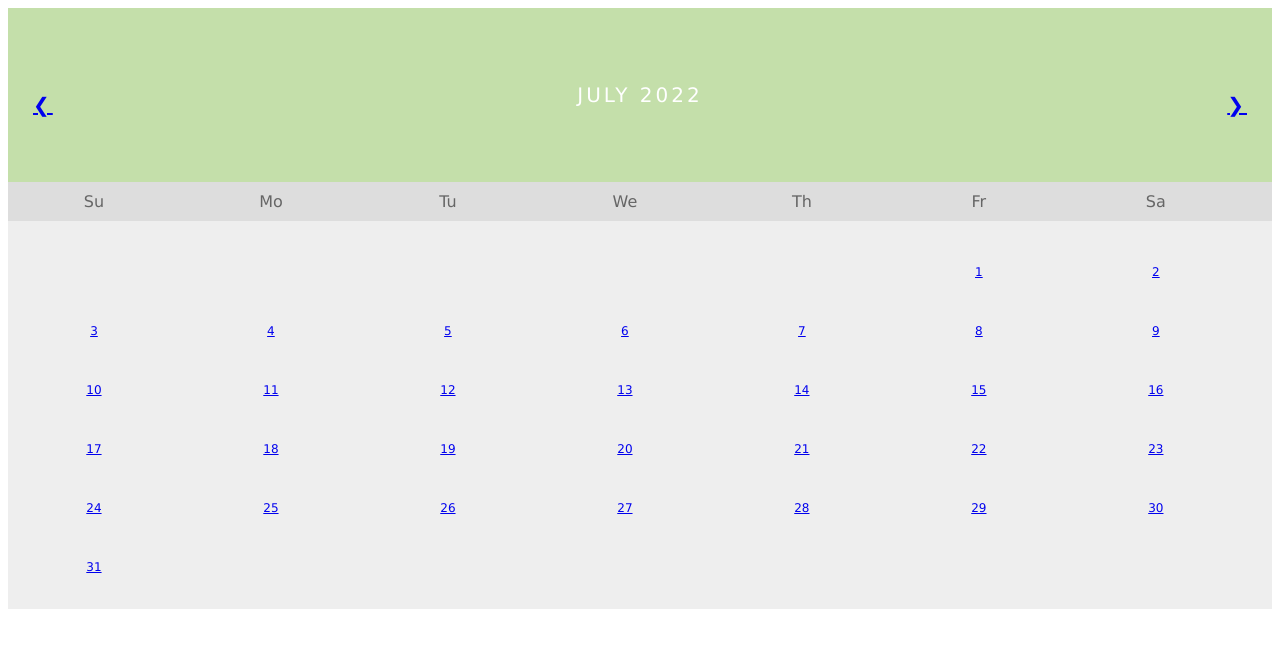
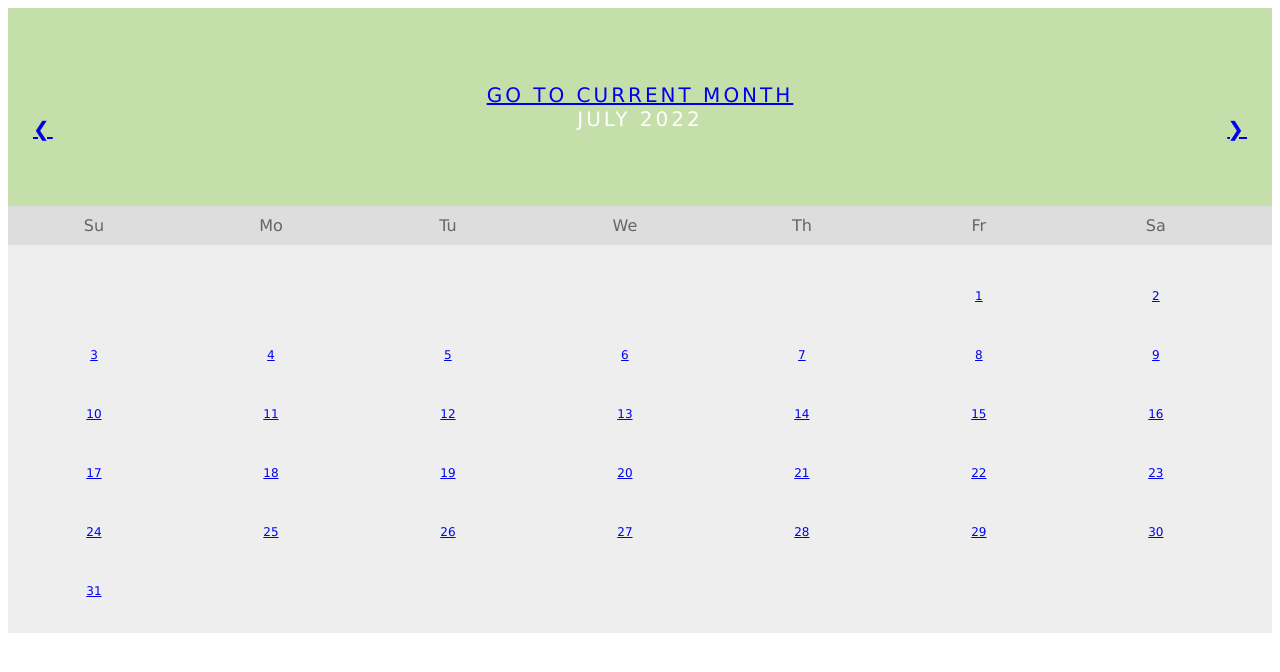
Before and after one commit to 14ksmith/period_tracking_app, a Flask app: page /calendar?month=July&year=2022 in a window 1280 px wide. Shown: the top 672 px of the page. Run offline with Flask 2, Linux system fonts and the light colour scheme; data comes from the database, SQL or seed files in the repository.

Commit message:
Changed try statements so that if there is an index error it will loop back to the first month in the list_of_months. Added a "Go To Current Month" button in calendar.html so if the user is viewing the calendar of another month, they can easily jump back to the current month calendar.

```diff
--- a/main.py
+++ b/main.py
@@ -108,11 +108,14 @@ table_names = engine.table_names()
 # if there is not already a table in the db with current month and year, for each month in the year make a new table
 if current_month_and_year not in table_names:
     for month in list_of_months:
-        table_name = f"{month}_2022"
+        table_name = f"{month}_{current_year}"
         # create a new table for the month
         create_new_month_table(table_name=table_name)
         # add calendar days to the month table created above
         add_days_to_month_table(table_name=table_name, month=month)
+
+# TODO: Create if statement that checks if, given the current month, there are tables for the next six months as well
+#           If there are not, then create whatever tables are missing.
 
 
 @app.route("/")
@@ -136,7 +139,7 @@ def calendar():
         # Get the name of the next month after the month currently viewing
         next_month = list_of_months[list_of_months.index(month_name) + 1]
     except IndexError:
-        next_month = None
+        next_month = list_of_months[0]
     try:
         # Get the name of the previous month of the month currently viewing
         previous_month = list_of_months[list_of_months.index(month_name) - 1]
@@ -149,6 +152,7 @@ def calendar():
         weekday=dict_1st_weekday_in_month.get(month_name),
         month_and_year=month_and_year_name,
         year=year,
+        current_month=current_month_name,
         month=month_name,
         next_month=next_month,
         last_month=previous_month,
--- a/templates/calendar.html
+++ b/templates/calendar.html
@@ -82,6 +82,9 @@ body {font-family: Verdana, sans-serif;}
 <body>
     <div class="month">
         <ul>
+            <li>
+              <a href="{{url_for('calendar', month=current_month, year=year)}}"> Go To Current Month </a>
+            </li>
             {% if last_month != None %}
               <!-- 'prev' class for back arrow button that links to the home page with last month's calendar-->
               <li class="prev">
```
